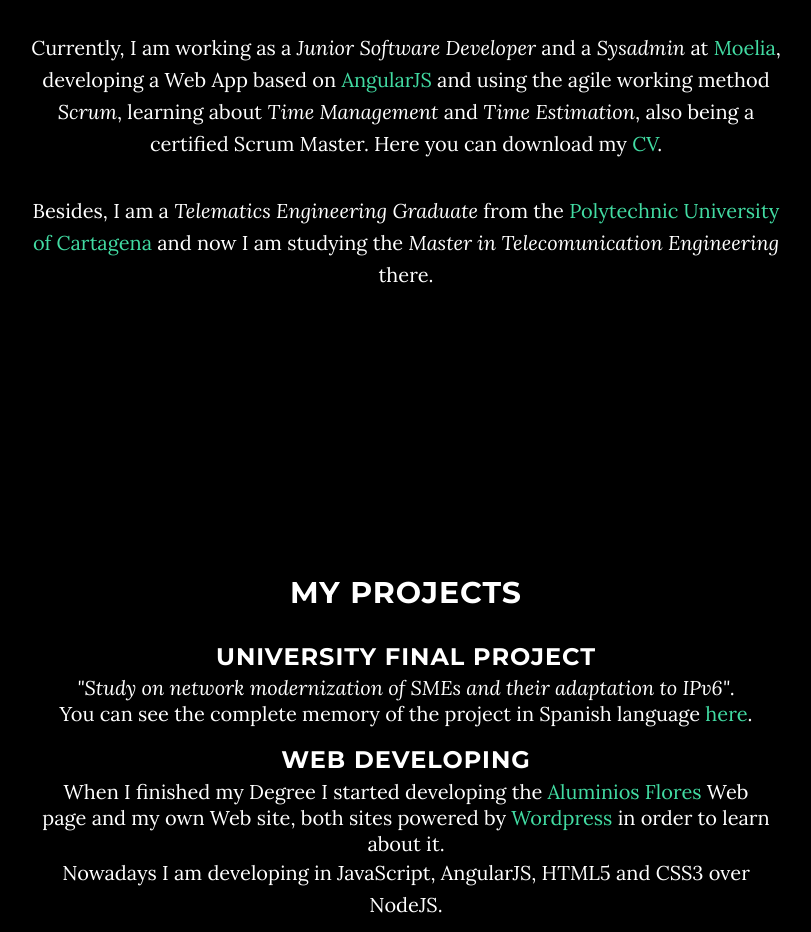
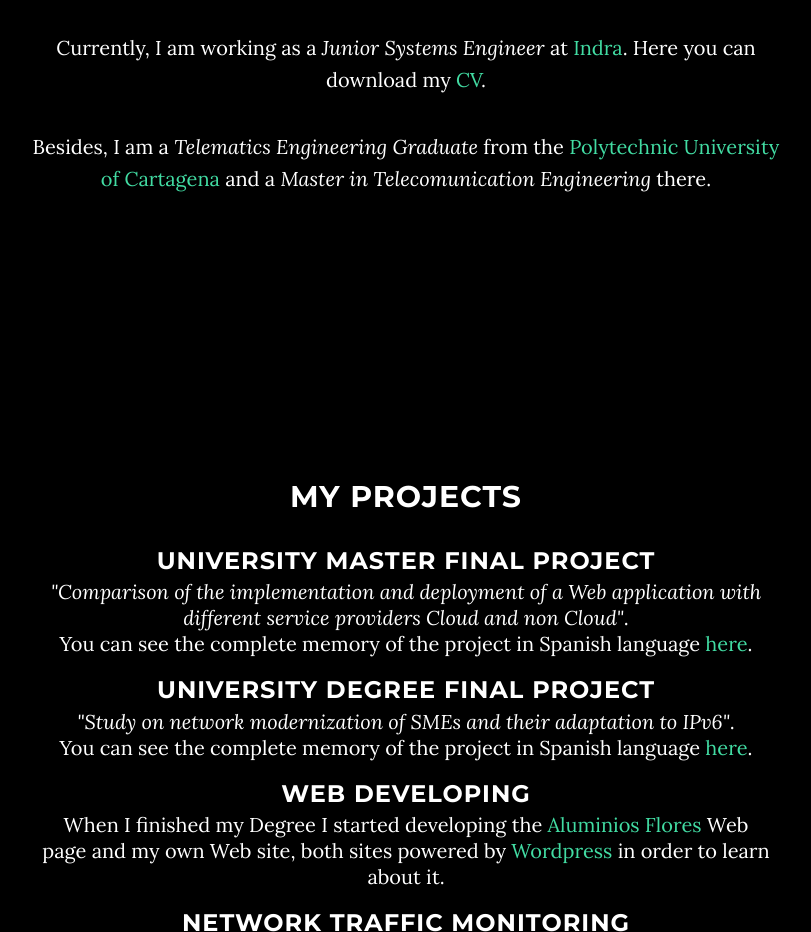
Before and after one commit to ferrha/Personal_Webpage, a plain HTML site: page index.html in a window 1280 px wide. Shown: the part 1545-2477 px from the top of the page, without its empty margins (234-1045 px from the left). Drawn offline with Linux system fonts and the light colour scheme.

Commit message:
Update web info.

```diff
--- a/index.html
+++ b/index.html
@@ -110,14 +110,12 @@
             <h2>About Me</h2>
             <img src="img/Felix_Reverte.jpg" alt="Felix" class="img-padding">
             <p>I am Felix Reverte, a passionate about technology, networks, systems and cloud computing.</p>
-            <p>Currently, I am working as a <i>Junior Software Developer</i> and a <i>Sysadmin</i> at
-                <a href="http://www.moelia.com" title="Moelia Development" target="_blank">Moelia</a>, developing a Web App based on
-                <a href="https://angularjs.org/" title="AngularJS" target="_blank">AngularJS</a> and using the agile working method <i>Scrum</i>,
-                learning about <i>Time Management</i> and <i>Time Estimation</i>, also being a certified Scrum Master.
+            <p>Currently, I am working as a <i>Junior Systems Engineer</i> at
+                <a href="http://www.indracompany.com/" title="Indra" target="_blank">Indra</a>.
                 Here you can download my <a href="shared/Felix_Reverte_Hernandez_Resume_ENG.pdf" target="_blank" alt="Felix Reverte Resume PDF">CV</a>.
             </p>
             <p>Besides, I am a <i>Telematics Engineering Graduate</i> from the <a href="http://www.upct.es" target="_blank" title="Polytechnic University of Cartagena">
-                Polytechnic University of Cartagena</a> and now I am studying the <i>Master in Telecomunication Engineering</i> there.
+                Polytechnic University of Cartagena</a> and a <i>Master in Telecomunication Engineering</i> there.
             </p>
         </div>
     </div>
@@ -130,7 +128,14 @@
             <div class="col-lg-8 col-lg-offset-2">
                 <h2>My Projects</h2>
                 <div class="list-group">
-                    <h3 class="list-group-item-heading">University Final Project</h3>
+                    <h3 class="list-group-item-heading">University Master Final Project</h3>
+                    <p class="list-group-item-text">
+                        <i>"Comparison of the implementation and deployment of a Web application with different service providers Cloud and non Cloud"</i>.</p>
+                    <p class="list-group-item-text">You can see the complete memory of the project in Spanish language <a href="./shared/Memoria_TFM_FelixReverte.pdf" target="_blank">here</a>.
+                    </p>
+                </div>
+                <div class="list-group">
+                    <h3 class="list-group-item-heading">University Degree Final Project</h3>
                     <p class="list-group-item-text">
                         <i>"Study on network modernization of SMEs and their adaptation to IPv6"</i>.</p>
                     <p class="list-group-item-text">You can see the complete memory of the project in Spanish language <a href="http://repositorio.bib.upct.es:8080/dspace/handle/10317/4514" target="_blank">here</a>.
@@ -141,9 +146,6 @@
                     <p class="list-group-item-text">
                         When I finished my Degree I started developing the <a href="http://floresaluminios.com" target="_blank">Aluminios Flores</a> Web page
                         and my own Web site, both sites powered by <a href="https://es.wordpress.com/" target="_blank">Wordpress</a> in order to learn about it.
-                    </p>
-                    <p>
-                        Nowadays I am developing in JavaScript, AngularJS, HTML5 and CSS3 over NodeJS.
                     </p>
                 </div>
                 <div class="list-group">
```
Also changed, not shown: es/index.html (+10 -8 lines), 2 other files.
